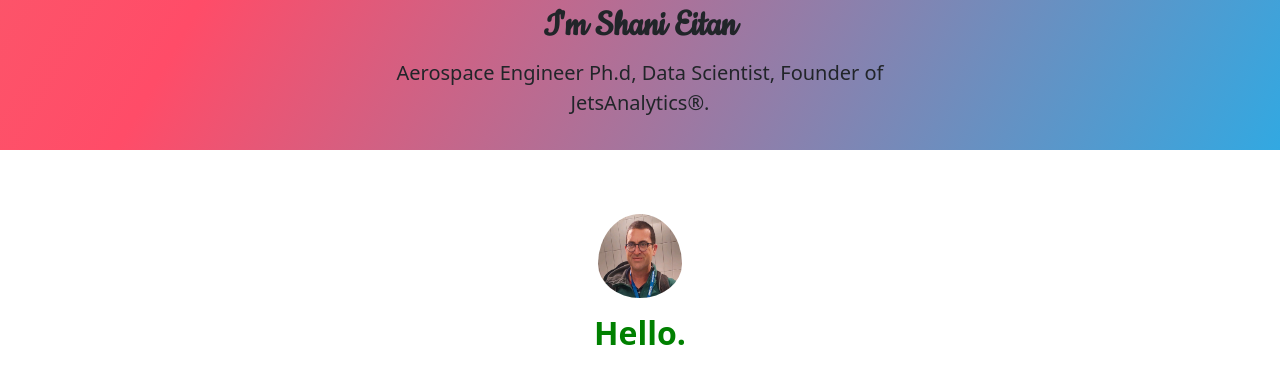
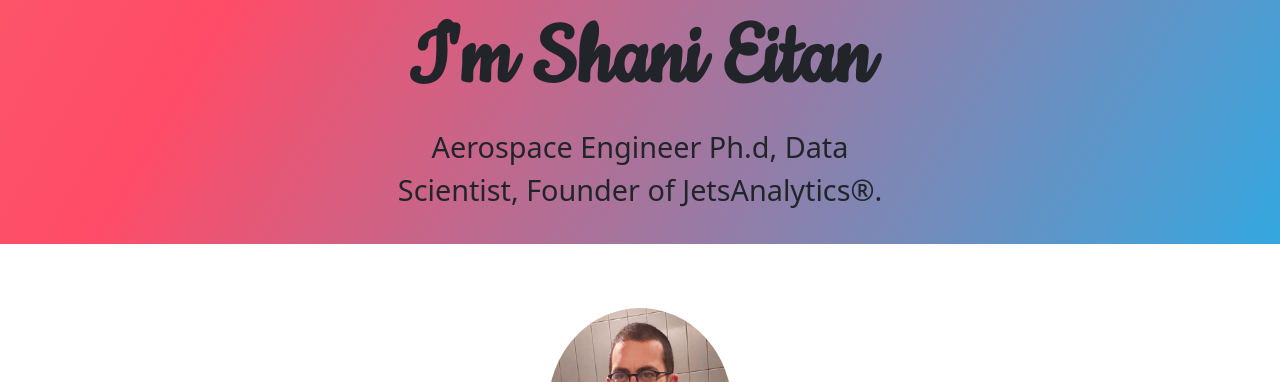
Before and after one commit to shanieitan/PersonalSite, a plain HTML site: page index.html in a window 1280 px wide. Shown: the part 418-800 px from the top of the page. Drawn offline with nearby package versions, Linux system fonts and the light colour scheme.

Commit message:
Add files via upload

```diff
--- a/style/style.css
+++ b/style/style.css
@@ -1,5 +1,5 @@
 .profile-img {
-    height: 100px;
+    height: 200px;
     border-radius: 50%;
 }
 .gradient-background {
@@ -42,6 +42,7 @@ hr {
 p {
   margin-left: 10%;
   margin-right: 10%;
+
 }
 .education {
   display: flex;
@@ -53,10 +54,17 @@ ul {
 }
 h2 {
   color: green;
-  font-size: xx-large;
+  font-size: 3rem;
 }
 a {
   text-decoration: none;
   color: green;
   padding: 10px;
+  font-size: 1.25rem;
 }
+.lead {
+  font-size: 1.8rem;
+}
+h1 {
+  font-size: 6rem;
+}
```
